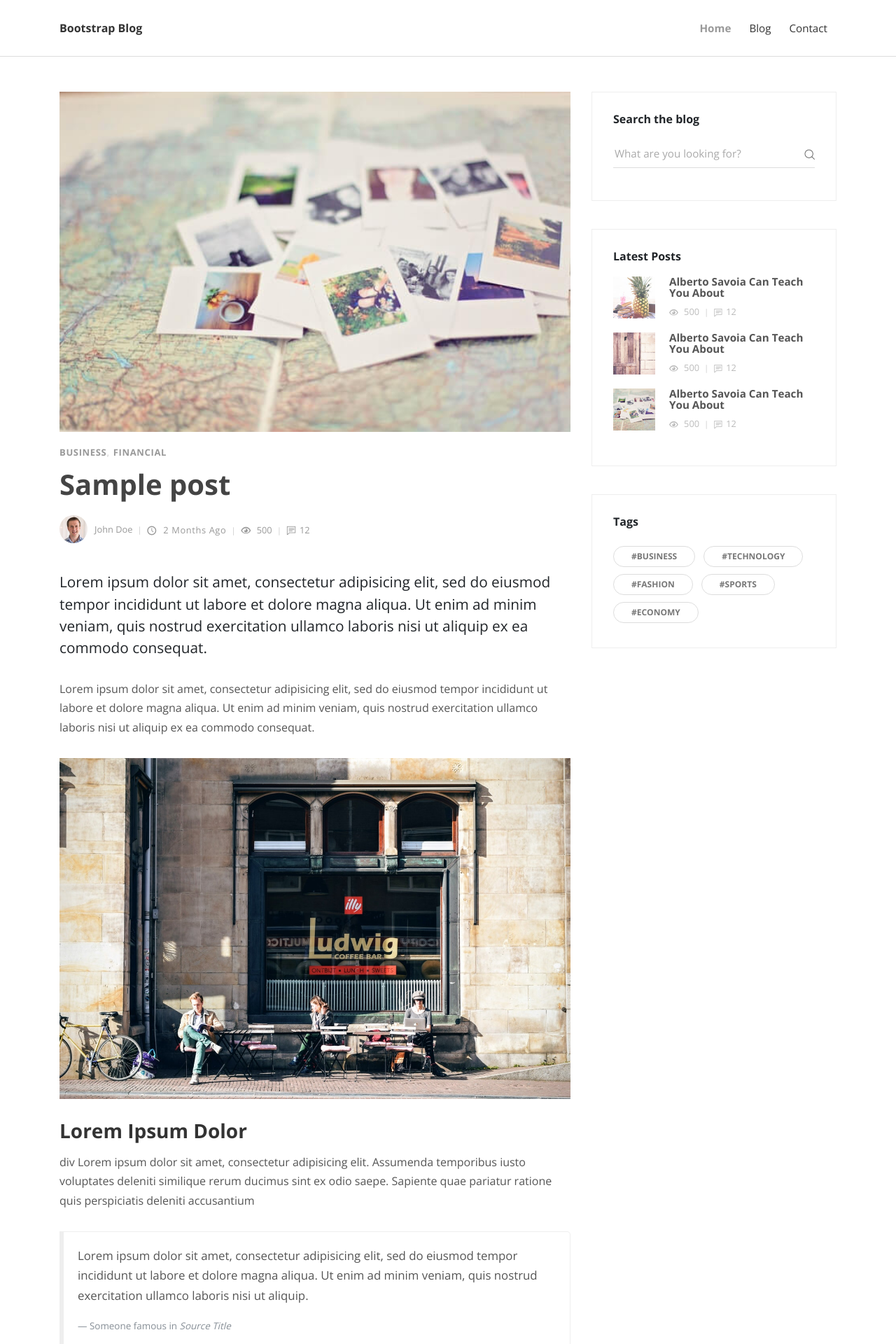
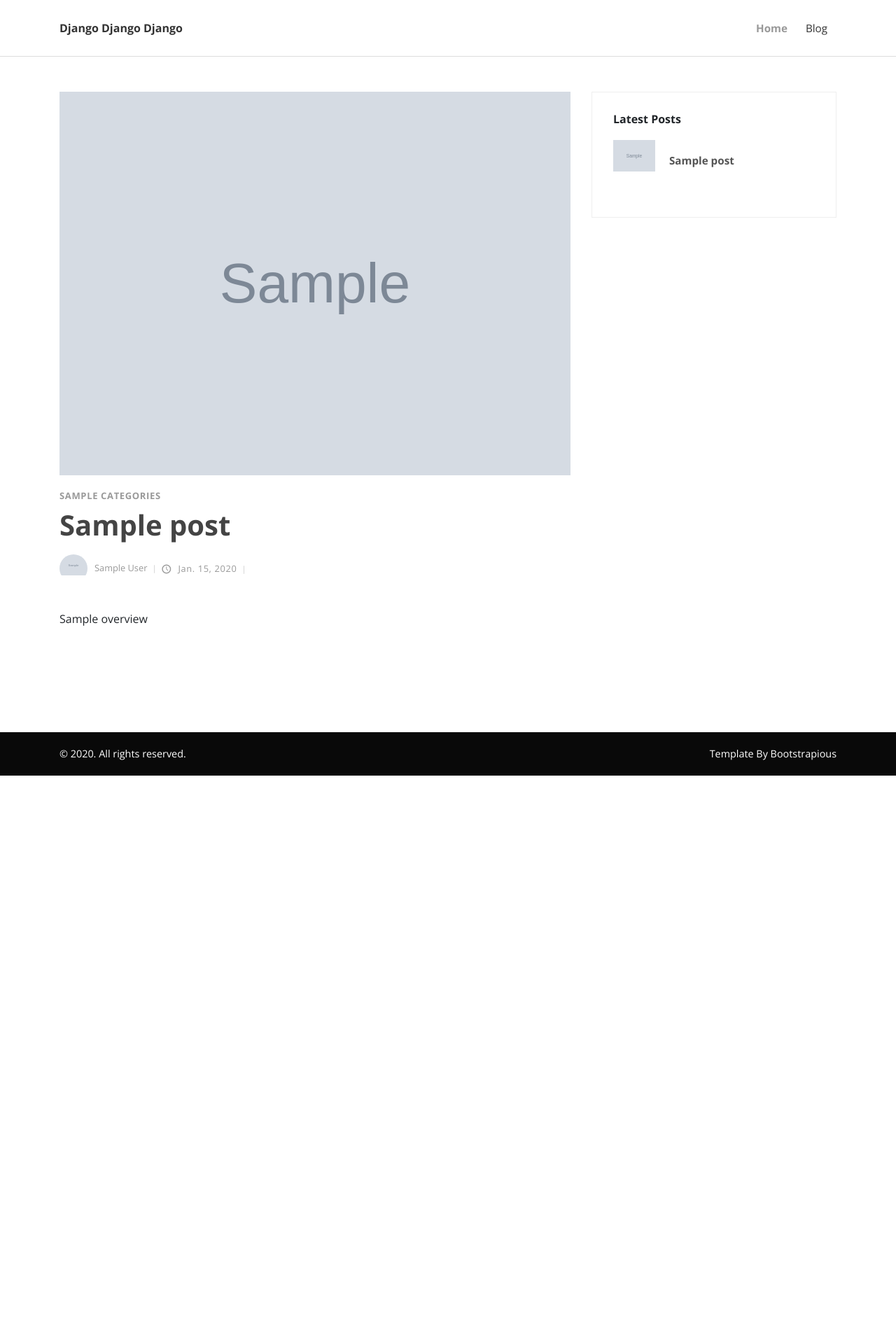
Before and after one commit to adriansuszek/Django-blog, a Django app: template src/templates/post.html in a window 1280 px wide. Shown: the top 1920 px of the page at 70% size. After the commit the page ends 1108 px from the top, so only its background shows below. Run offline with Django 3.2, Linux system fonts and the light colour scheme; the template is opened without the code that fills it: most values are stand-ins (such as "Sample title", 1, 10 or a date in 2020); grey boxes marked "Sample" are stand-in pictures; parts of the project's set-up code (start-up, migrations or seed data) failed here and were passed over; some libraries are stand-ins or nearby versions.

Commit message:
personalize layout and add first post

```diff
--- a/src/static/css/custom.css
+++ b/src/static/css/custom.css
@@ -6,6 +6,12 @@
 
 .checkcustomClass {
   color: yellow;
+}
+
+
+.post-body {
+  text-align: justify;
+  text-justify: inter-word;
 }
 
 /* Style all font awesome icons */
--- a/src/templates/footer.html
+++ b/src/templates/footer.html
@@ -7,7 +7,7 @@
     <div class="container">
       <div class="row">
         <div class="col-md-6">
-          <p>&copy; 2017. All rights reserved. Your great site.</p>
+          <p>&copy; 2020. All rights reserved.</p>
         </div>
         <div class="col-md-6 text-right">
           <p>Template By <a href="https://bootstrapious.com/p/bootstrap-carousel" class="text-white">Bootstrapious</a>
--- a/src/templates/header.html
+++ b/src/templates/header.html
@@ -19,7 +19,7 @@
         <div class="container">
           <!-- Navbar Brand -->
           <div class="navbar-header d-flex align-items-center justify-content-between">
-            <!-- Navbar Brand --><a href="/" class="navbar-brand">Bootstrap Blog</a>
+            <!-- Navbar Brand --><a href="/" class="navbar-brand"> Django Django Django </a>
             <!-- Toggle Button-->
             <button type="button" data-toggle="collapse" data-target="#navbarcollapse" aria-controls="navbarcollapse" aria-expanded="false" aria-label="Toggle navigation" class="navbar-toggler"><span></span><span></span><span></span></button>
           </div>
@@ -32,8 +32,8 @@
               </li>
               <!-- <li class="nav-item"><a href="/post" class="nav-link ">Post</a>
               </li> -->
-              <li class="nav-item"><a href="/contact" class="nav-link ">Contact</a>
-              </li>
+              <!-- <li class="nav-item"><a href="/contact" class="nav-link ">Contact</a>
+              </li> -->
             </ul>
             <!-- nie wiem, czy to bedzie -->
             <!-- <ul class="social-menu">
--- a/src/templates/post.html
+++ b/src/templates/post.html
@@ -11,51 +11,35 @@
         <main class="post blog-post col-lg-8">
           <div class="container">
             <div class="post-single">
-              <div class="post-thumbnail"><img src=" {% static 'img/blog-post-3.jpeg' %} " alt="..." class="img-fluid"></div>
+              <div class="post-thumbnail"><img src="{{post.thumbnail.url}}" alt="..." class="img-fluid"></div>
               <div class="post-details">
                 <div class="post-meta d-flex justify-content-between">
-                  <div class="category"><a href="#">Business</a><a href="#">Financial</a></div>
+                  <div class="category"><a href="#">{{post.categories}}</a></div>
                 </div>
 
                 <h1>
                   {{post.title}}
-                  <a href="#"><i class="fa fa-bookmark-o"></i></a></h1>
+                  </h1>
 
 
                 <div class="post-footer d-flex align-items-center flex-column flex-sm-row"><a href="#" class="author d-flex align-items-center flex-wrap">
-                    <div class="avatar"><img src=" {% static 'img/avatar-1.jpg' %} " alt="..." class="img-fluid"></div>
-                    <div class="title"><span>John Doe</span></div></a>
+                    <div class="avatar"><img src=" {{post.author.profile_picture.url}} " alt="..." class="img-fluid"></div>
+                    <div class="title"><span>{{post.author}}</span></div></a>
                   <div class="d-flex align-items-center flex-wrap">
-                    <div class="date"><i class="icon-clock"></i> 2 months ago</div>
-                    <div class="views"><i class="icon-eye"></i> 500</div>
-                    <div class="comments meta-last"><i class="icon-comment"></i>12</div>
+                    <div class="date"><i class="icon-clock"></i> {{ post.timestamp.date }}</div>
+                    <!-- <div class="views"><i class="icon-eye"></i> 500</div> -->
+                    <!-- <div class="comments meta-last"><i class="icon-comment"></i>12</div> -->
                   </div>
                 </div>
                 <div class="post-body">
-                  <p class="lead">Lorem ipsum dolor sit amet, consectetur adipisicing elit, sed do eiusmod tempor incididunt ut labore et dolore magna aliqua. Ut enim ad minim veniam, quis nostrud exercitation ullamco laboris nisi ut aliquip ex ea commodo consequat.</p>
-                  <p>Lorem ipsum dolor sit amet, consectetur adipisicing elit, sed do eiusmod tempor incididunt ut labore et dolore magna aliqua. Ut enim ad minim veniam, quis nostrud exercitation ullamco laboris nisi ut aliquip ex ea commodo consequat.</p>
-                  <p> <img src=" {% static 'img/featured-pic-3.jpeg' %} " alt="..." class="img-fluid"></p>
-                  <h3>Lorem Ipsum Dolor</h3>
-                  <p>div Lorem ipsum dolor sit amet, consectetur adipisicing elit. Assumenda temporibus iusto voluptates deleniti similique rerum ducimus sint ex odio saepe. Sapiente quae pariatur ratione quis perspiciatis deleniti accusantium</p>
-                  <blockquote class="blockquote">
-                    <p>Lorem ipsum dolor sit amet, consectetur adipisicing elit, sed do eiusmod tempor incididunt ut labore et dolore magna aliqua. Ut enim ad minim veniam, quis nostrud exercitation ullamco laboris nisi ut aliquip.</p>
-                    <footer class="blockquote-footer">Someone famous in
-                      <cite title="Source Title">Source Title</cite>
-                    </footer>
-                  </blockquote>
-                  <p>quasi nam. Libero dicta eum recusandae, commodi, ad, autem at ea iusto numquam veritatis, officiis. Accusantium optio minus, voluptatem? Quia reprehenderit, veniam quibusdam provident, fugit iusto ullam voluptas neque soluta adipisci ad.</p>
+
+                  {{ post.overview | safe }}
+
                 </div>
-                <div class="post-tags"><a href="#" class="tag">#Business</a><a href="#" class="tag">#Tricks</a><a href="#" class="tag">#Financial</a><a href="#" class="tag">#Economy</a></div>
-                <div class="posts-nav d-flex justify-content-between align-items-stretch flex-column flex-md-row"><a href="#" class="prev-post text-left d-flex align-items-center">
-                    <div class="icon prev"><i class="fa fa-angle-left"></i></div>
-                    <div class="text"><strong class="text-primary">Previous Post </strong>
-                      <h6>I Bought a Wedding Dress.</h6>
-                    </div></a><a href="#" class="next-post text-right d-flex align-items-center justify-content-end">
-                    <div class="text"><strong class="text-primary">Next Post </strong>
-                      <h6>I Bought a Wedding Dress.</h6>
-                    </div>
-                    <div class="icon next"><i class="fa fa-angle-right">   </i></div></a></div>
-                <div class="post-comments">
+
+
+                <!-- Nice format of comments -> will be used in future -->
+                <!-- <div class="post-comments">
                   <header>
                     <h3 class="h6">Post Comments<span class="no-of-comments">(3)</span></h3>
                   </header>
@@ -92,8 +76,8 @@
                       <p>Lorem ipsum dolor sit amet, consectetur adipisicing elit, sed do eiusmod tempor incididunt ut labore et dolore magna aliqua. Ut enim ad minim veniam.</p>
                     </div>
                   </div>
-                </div>
-                <div class="add-comment">
+                </div> -->
+                <!-- <div class="add-comment">
                   <header>
                     <h3 class="h6">Leave a reply</h3>
                   </header>
@@ -113,82 +97,33 @@
                       </div>
                     </div>
                   </form>
-                </div>
+                </div> -->
               </div>
             </div>
           </div>
         </main>
         <aside class="col-lg-4">
-          <!-- Widget [Search Bar Widget]-->
-          <div class="widget search">
-            <header>
-              <h3 class="h6">Search the blog</h3>
-            </header>
-            <form action="#" class="search-form">
-              <div class="form-group">
-                <input type="search" placeholder="What are you looking for?">
-                <button type="submit" class="submit"><i class="icon-search"></i></button>
-              </div>
-            </form>
-          </div>
+
           <!-- Widget [Latest Posts Widget]        -->
           <div class="widget latest-posts">
             <header>
               <h3 class="h6">Latest Posts</h3>
             </header>
-            <div class="blog-posts"><a href="#">
-                <div class="item d-flex align-items-center">
-                  <div class="image"><img src=" {% static 'img/small-thumbnail-1.jpg' %} " alt="..." class="img-fluid"></div>
-                  <div class="title"><strong>Alberto Savoia Can Teach You About</strong>
-                    <div class="d-flex align-items-center">
-                      <div class="views"><i class="icon-eye"></i> 500</div>
-                      <div class="comments"><i class="icon-comment"></i>12</div>
+            <div class="blog-posts">
+                <a href="{{ post.get_absolute_url }}">
+                  <div class="item d-flex align-items-center">
+                    <div class="image"><img src=" {{ post.thumbnail.url }} ""..." class="img-fluid"></div>
+                    <div class="title"><strong> {{ post.title }} </strong>
+                      <div class="d-flex align-items-center">
+                        <!-- <div class="views"><i class="icon-eye"></i> {{post.views_number}}</div> -->
+                        <!-- <div class="comments"><i class="icon-comment"></i>{{post.comment_count}}</div> -->
+                      </div>
                     </div>
                   </div>
-                </div></a><a href="#">
-                <div class="item d-flex align-items-center">
-                  <div class="image"><img src=" {% static 'img/small-thumbnail-2.jpg' %} " alt="..." class="img-fluid"></div>
-                  <div class="title"><strong>Alberto Savoia Can Teach You About</strong>
-                    <div class="d-flex align-items-center">
-                      <div class="views"><i class="icon-eye"></i> 500</div>
-                      <div class="comments"><i class="icon-comment"></i>12</div>
-                    </div>
-                  </div>
-                </div></a><a href="#">
-                <div class="item d-flex align-items-center">
-                  <div class="image"><img src=" {% static 'img/small-thumbnail-3.jpg' %} " alt="..." class="img-fluid"></div>
-                  <div class="title"><strong>Alberto Savoia Can Teach You About</strong>
-                    <div class="d-flex align-items-center">
-                      <div class="views"><i class="icon-eye"></i> 500</div>
-                      <div class="comments"><i class="icon-comment"></i>12</div>
-                    </div>
-                  </div>
-                </div></a></div>
-          </div>
-          <!-- Widget [Categories Widget]-->
-          <!-- <div class="widget categories">
-            <header>
-              <h3 class="h6">Categories</h3>
-            </header>
-            <div class="item d-flex justify-content-between"><a href="#">Growth</a><span>12</span></div>
-            <div class="item d-flex justify-content-between"><a href="#">Local</a><span>25</span></div>
-            <div class="item d-flex justify-content-between"><a href="#">Sales</a><span>8</span></div>
-            <div class="item d-flex justify-content-between"><a href="#">Tips</a><span>17</span></div>
-            <div class="item d-flex justify-content-between"><a href="#">Local</a><span>25</span></div>
-          </div> -->
-          <!-- Widget [Tags Cloud Widget]-->
-          <div class="widget tags">
-            <header>
-              <h3 class="h6">Tags</h3>
-            </header>
-            <ul class="list-inline">
-              <li class="list-inline-item"><a href="#" class="tag">#Business</a></li>
-              <li class="list-inline-item"><a href="#" class="tag">#Technology</a></li>
-              <li class="list-inline-item"><a href="#" class="tag">#Fashion</a></li>
-              <li class="list-inline-item"><a href="#" class="tag">#Sports</a></li>
-              <li class="list-inline-item"><a href="#" class="tag">#Economy</a></li>
-            </ul>
-          </div>
+                </a>
+              </div>
+              </div>
+
         </aside>
       </div>
     </div>
```
Also changed, not shown: src/templates/blog.html (+25 -8 lines), src/templates/index.html (+9 -11 lines), media_root/table.jpg (added), src/db.sqlite3, 2 other files.
